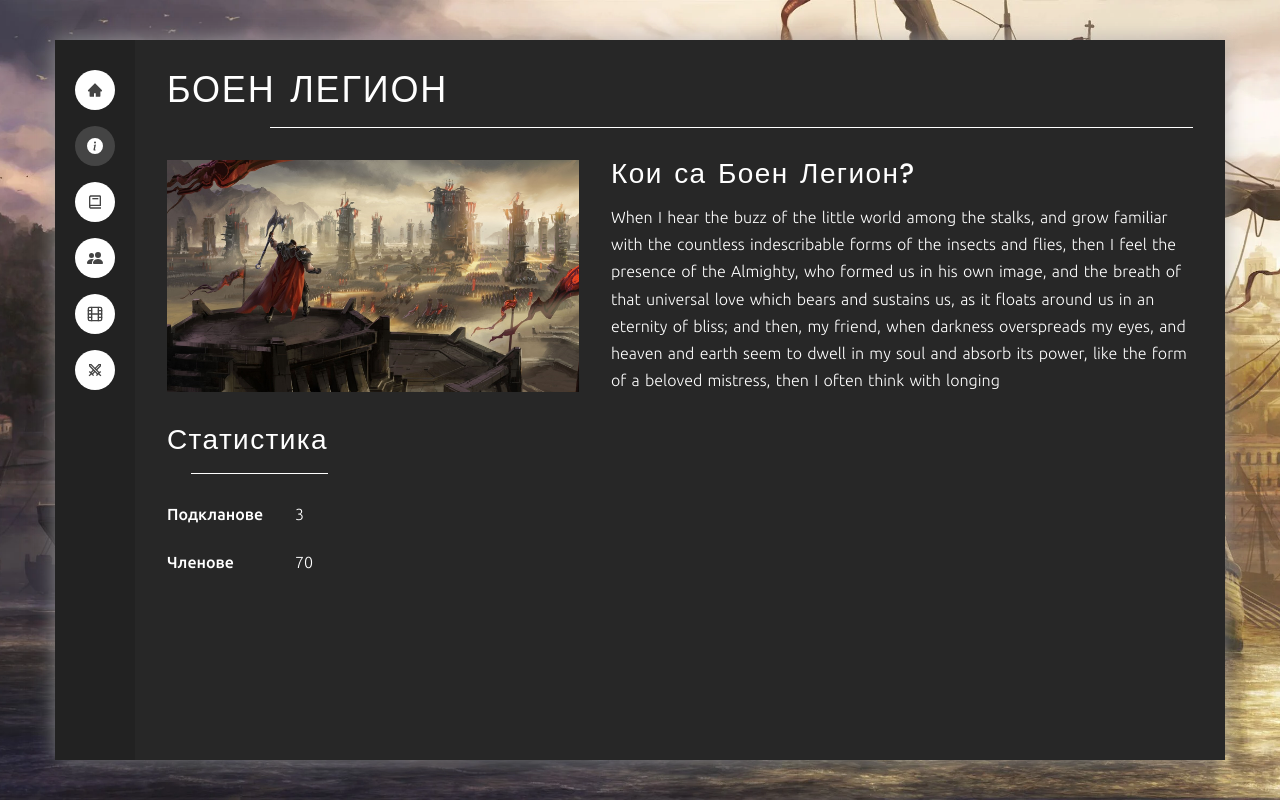
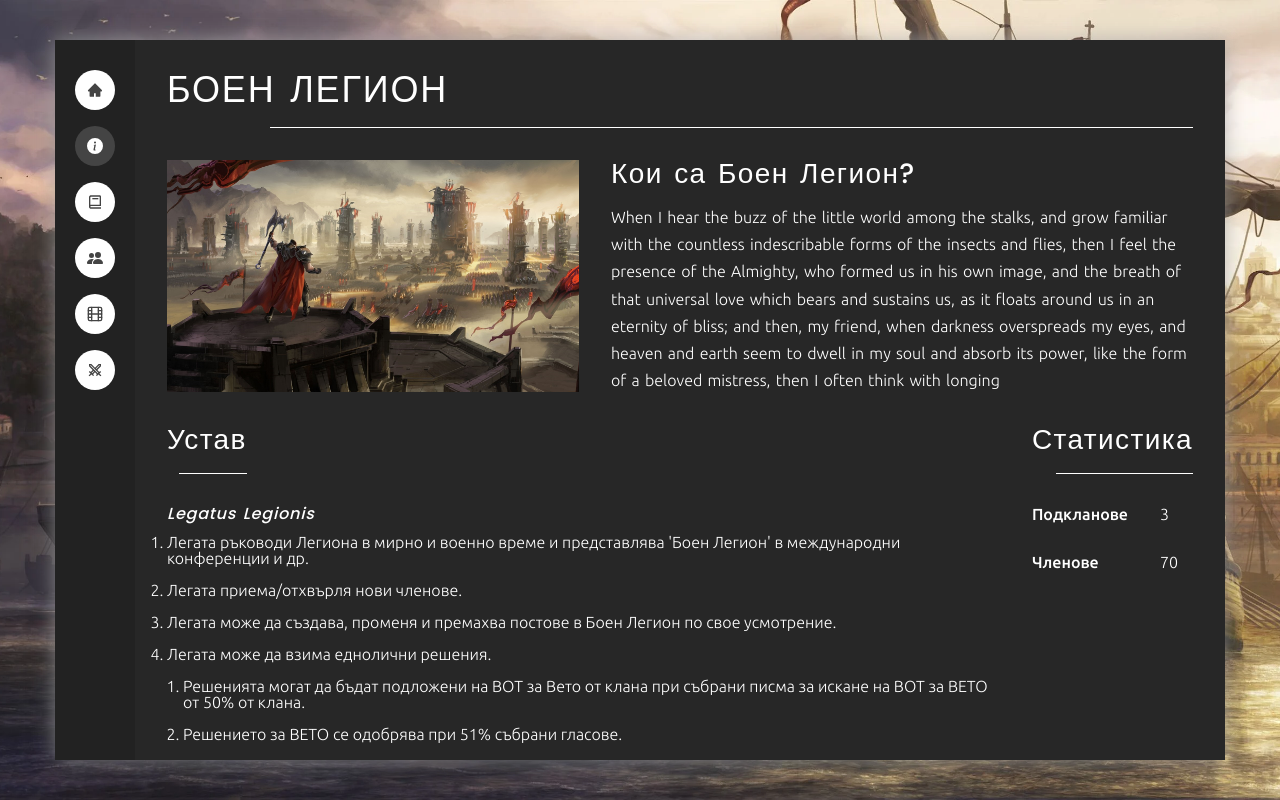
Before and after one commit to Tredmus/Battle-Legion, a React (Create React App) app: page /about in a window 1280 px wide. Built offline with nearby package versions, Linux system fonts and the light colour scheme.

Commit message:
only some details left

```diff
--- a/src/Pages/About/About.module.scss
+++ b/src/Pages/About/About.module.scss
@@ -21,6 +21,31 @@
     align-items: start;
 }
 
+.organization {
+    h6 {
+        margin-bottom: .75rem;
+        font-style: italic;
+    }
+
+    ol {
+        list-style-type: number;
+    }
+
+    ol > li > ol {
+        margin-top: 1rem;
+        padding-left: 1rem;
+    }
+
+    li + li {
+        margin-top: 1rem;
+    }
+
+    & > li + li {
+        margin-top: 2.5rem;
+    }
+
+}
+
 .stats {
     li {
         display: flex;
--- a/src/Pages/About/About.tsx
+++ b/src/Pages/About/About.tsx
@@ -27,6 +27,135 @@ export const About = () => {
             </p>
           </div>
         </div>
+        <div className={classes.row}>
+          <div className={classes.block}>
+            <h3 className={`${classes.heading} ${classes.subheading}`}>
+              Устав
+            </h3>
+            <ul className={classes.organization}>
+              <li>
+                <h6>Legatus Legionis</h6>
+                <ol>
+                  <li>
+                    Легата ръководи Легиона в мирно и военно време и
+                    представлява 'Боен Легион' в международни конференции и др.
+                  </li>
+                  <li>Легата приема/отхвърля нови членове.</li>
+                  <li>
+                    Легата може да създава, променя и премахва постове в Боен
+                    Легион по свое усмотрение.
+                  </li>
+                  <li>
+                    Легата може да взима еднолични решения.
+                    <ol>
+                      <li>
+                        Решенията могат да бъдат подложени на ВОТ за Вето от
+                        клана при събрани писма за искане на ВОТ за ВЕТО от 50%
+                        от клана.
+                      </li>
+                      <li>
+                        Решението за ВЕТО се одобрява при 51% събрани гласове.
+                      </li>
+                    </ol>
+                  </li>
+                </ol>
+              </li>
+              <li>
+                <h6>Tribunis Laticlavius</h6>
+                <ol>
+                  <li>Трибуна е дясната ръка на Легата.</li>
+                  <li>
+                    Трибуна поема повечето административни дейности , касаещи
+                    ежедневните действия на легионерите и легиона.
+                  </li>
+                  <li>
+                    Той ръководи Легиона в отсъствието на Легата. Ролята му
+                    покрива всички функции на Легата.
+                    <ol>
+                      <li>
+                        Титлата се дава само от Легата за време по негово
+                        усмотрение.
+                      </li>
+                    </ol>
+                  </li>
+                </ol>
+              </li>
+              <li>
+                <h6>Praetor</h6>
+                <ol>
+                  <li>Претора ръководи клан на Легиона.</li>
+                  <li>Претора приема/отхвърля нови членове.</li>
+                  <li>Претора разпределя постовете в клана.</li>
+                  <li>
+                    Претора може да взима еднолични решения за клана стига да не
+                    са в разрез с политиката на Легиона и заповедите на Легата.{" "}
+                  </li>
+                </ol>
+              </li>
+              <li>
+                <h6>Praefectus</h6>
+                <ol>
+                  <li>Префекта е дясната ръка на Претора.</li>
+                  <li>
+                    Той ръководи клана в отсъствието на Претора. Ролята му
+                    покрива всички функции на Претора.
+                  </li>
+                </ol>
+              </li>
+              <li>
+                <h6>Primus Pilus</h6>
+                <ol>
+                  <li>
+                    Генерал на армията на клана и ръководител на центурионите.
+                  </li>
+                </ol>
+              </li>
+              <li>
+                <h6>Centurio</h6>
+                <ol>
+                  <li>Центуриона ръководи група от 8 човека със него.</li>
+                  <li>
+                    Центуриона комуникира с хората в групата му и отговоря за
+                    тяхната информираност (кога да следват, дали имат пакет,
+                    оръжие и храна).
+                  </li>
+                  <li>
+                    Хората в групата докладват събитията си и нуждите си първо
+                    на Центуриона.
+                  </li>
+                </ol>
+              </li>
+              <li>
+                <h6>Optio</h6>
+                <ol>
+                  <li>
+                    Временен заместник на Центуриона при невъзможност да
+                    изпълнява задълженията си.
+                  </li>
+                </ol>
+              </li>
+              <li>
+                <h6>Legionarius</h6>
+                <ol>
+                  <li>Легионер е всеки член на Боен Легион.</li>
+                  <li>Легионера следва указанията на Центуриона си.</li>
+                  <li>
+                    Всеки Легионер представлява Боен Легион и трябва да се държи
+                    на съответното ниво за ранга си.
+                  </li>
+                </ol>
+              </li>
+              <li>
+                <h6>Tiro</h6>
+                <ol>
+                  <li>
+                    Младши Легионер, който няма месец служба и не е участвал в
+                    битка.
+                  </li>
+                </ol>
+              </li>
+            </ul>
+          </div>
           <div className={classes.block}>
             <h3 className={`${classes.heading} ${classes.subheading}`}>
               Статистика
@@ -44,5 +173,6 @@ export const About = () => {
           </div>
         </div>
       </div>
+    </div>
   );
 };
```
Lines whose indentation alone changed are shown as unchanged.
